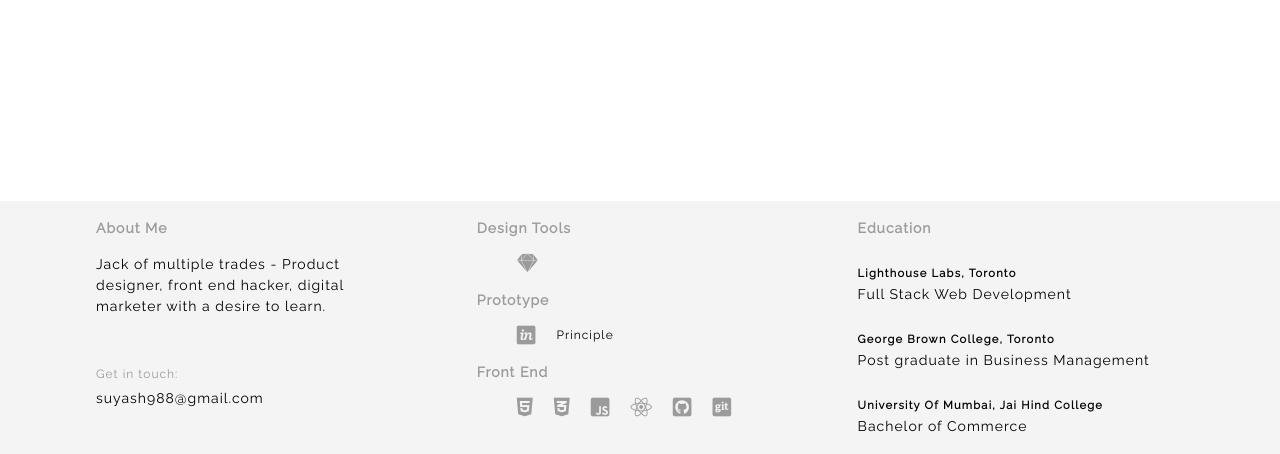
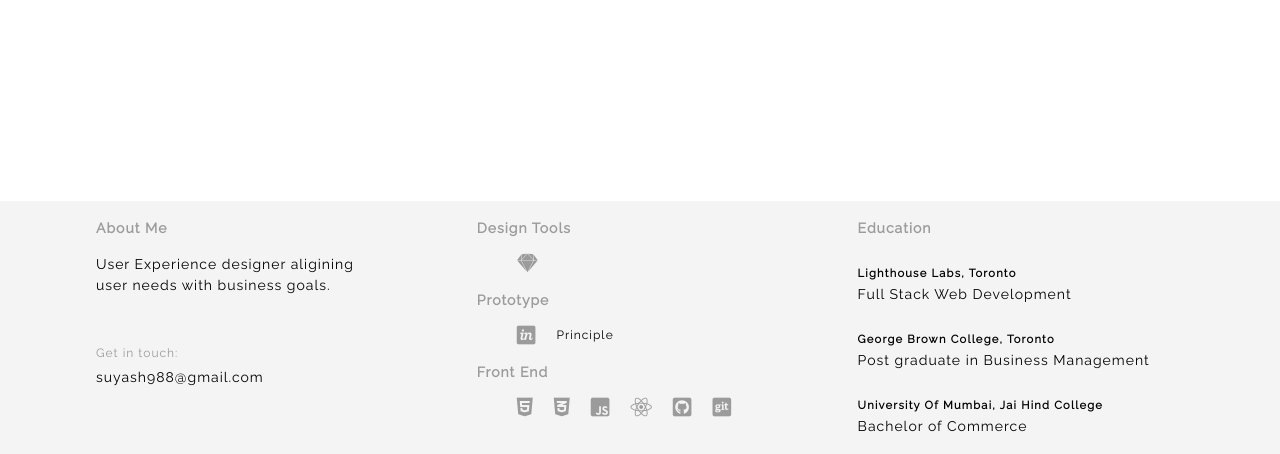
Before and after one commit to su988/su988.github.io, a plain HTML site: page drops.html in a window 1280 px wide. Shown: the part 6813-7267 px from the top of the page. Drawn offline with nearby package versions, Linux system fonts and the light colour scheme; some icons are missing.

Commit message:
footer again

```diff
--- a/drops.html
+++ b/drops.html
@@ -136,8 +136,7 @@
           <h4>About Me</h4>
           <div>
             <p class="about" style="font-size: 14px; line-height: 1.5;">
-              Jack of multiple trades - Product designer, front end hacker,
-              digital marketer with a desire to learn.
+              User Experience designer aligining user needs with business goals.
             </p>
             <p class="about email-text">Get in touch:</p>
             <br>
```
Also changed, not shown: index.html (+1 -2 lines), lookie.html (+1 -2 lines), med.html (+1 -2 lines).
